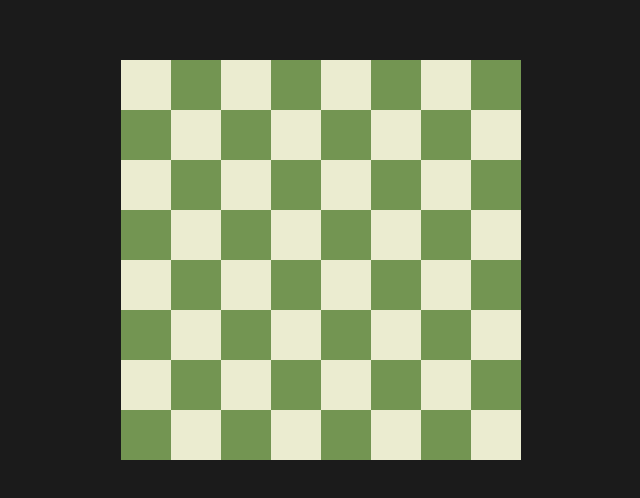
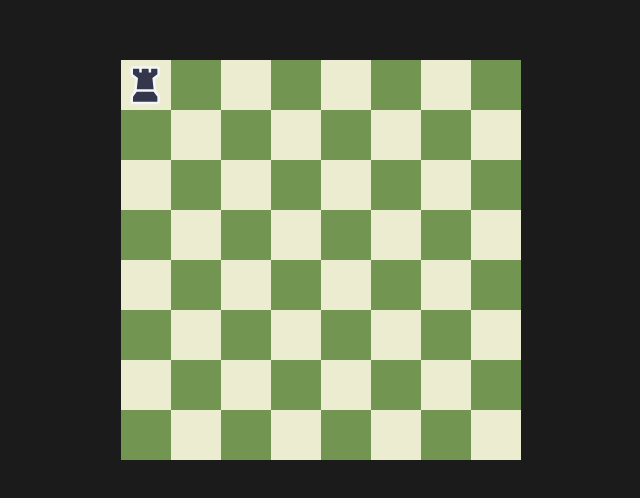
Before and after one commit to naweekend/chess, a plain HTML site: page index.html in a window 1280 px wide. Shown: the part 140-638 px from the top of the page, without its empty margins (319-959 px from the left). Drawn offline with nearby package versions, Linux system fonts and the light colour scheme.

Commit message:
mashallah it works somehow i dont even know 😭 no ai used upto this point

```diff
--- a/index.html
+++ b/index.html
@@ -12,7 +12,8 @@
 
 <body>
   <main class="flex justify-center items-center min-h-screen">
-    <div id="chess-board" class="flex flex-col"></div>
+    <div id="chess-board" class="flex flex-col relative">
+    </div>
   </main>
 </body>
 
--- a/script.js
+++ b/script.js
@@ -13,7 +13,8 @@ const chessBoard = [
     [56, 57, 58, 59, 60, 61, 62, 63]
 ]
 
-// svgs
+
+export function spawnChessBoard() {
     const tileSVG = (color, number) => {
         return `
     <svg class="${color}-tile" viewBox="0 0 100 100" xmlns="http://www.w3.org/2000/svg">
@@ -37,3 +38,42 @@ for (let row = 0; row < 8; row++) {
             rowSpan.appendChild(p);
         }
     }
+}
+
+export function spawnPieces() {
+    const pieceImage = (color, name) => {
+        return `
+        <img src="./svg/${color}-${name}.svg" class="piece" alt="chess ${name} of color ${color}">
+        `
+    }
+
+    function indexToCords(index) {
+        let offset = 3;
+        let x_cord = (index * 50) + offset;
+        let y_cord = 0;
+
+        if (index % 8 == 0) {
+            index = index + 1;
+            y_cord = ((index / 8) - 1) + offset;
+        }
+
+        return [x_cord, y_cord]
+    }
+
+    function placePiece(index, color, name) {
+        const piece = document.createElement("div")
+        piece.src = `./svg/${color}-${name}.svg`
+        piece.classList.add("piece")
+        piece.style.position = "absolute";
+        const [top, left] = indexToCords(index)
+        piece.style.top = `${top}px`;
+        piece.style.left = `${left}px`;
+        piece.innerHTML = pieceImage("white", "rook");
+        chessBoardElement.appendChild(piece);
+    }
+
+    placePiece(0, "black", "rook");
+}
+
+spawnChessBoard();
+spawnPieces()
--- a/styles.css
+++ b/styles.css
@@ -13,3 +13,8 @@
 body {
     background-color: #1b1b1b;
 }
+
+.piece {
+    width: 45px;
+    height: 45px;
+}
```
Lines whose indentation alone changed are shown as unchanged.
